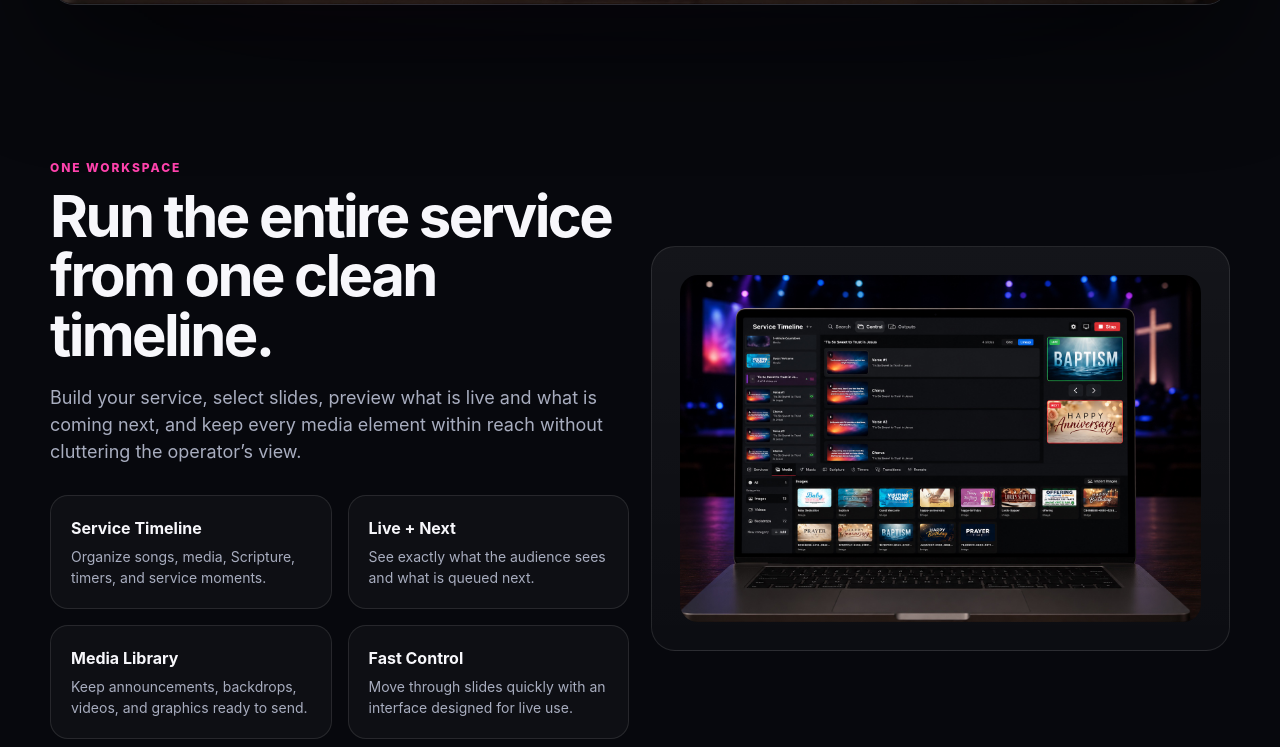
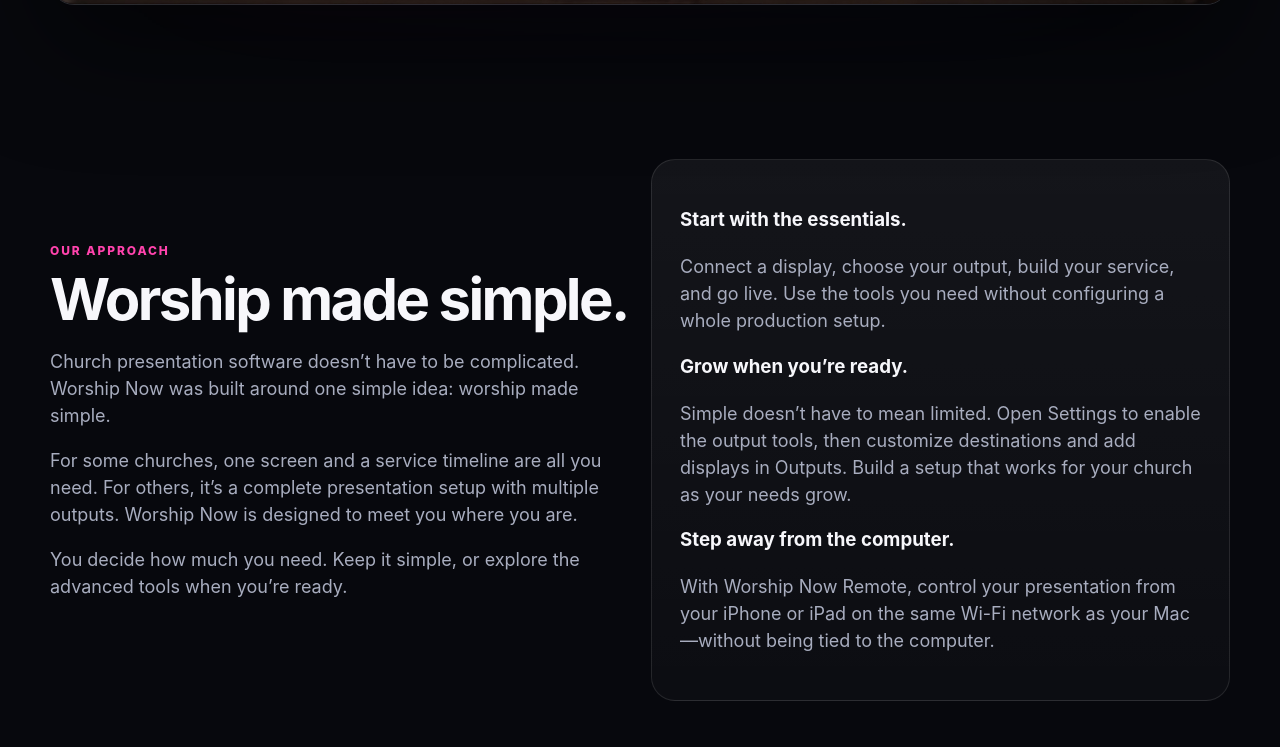
Before and after one commit to wehonorgod2-cyber/worship-now-studio-website, a plain HTML site: page index.html in a window 1280 px wide. Shown: the part 1453-2200 px from the top of the page. Drawn offline with Linux system fonts and the light colour scheme.

Commit message:
Add Worship made simple homepage section

```diff
--- a/index.html
+++ b/index.html
@@ -36,6 +36,26 @@
         </div>
         <div class="hero-shot">
           <img src="assets/studio-hero.jpg" width="1536" height="1024" fetchpriority="high" alt="Worship Now Studio control interface shown on a MacBook">
+        </div>
+      </div>
+    </section>
+
+    <section id="worship-made-simple" class="section" aria-labelledby="simple-heading">
+      <div class="wrap grid2">
+        <div>
+          <div class="kicker">Our approach</div>
+          <h2 id="simple-heading">Worship made simple.</h2>
+          <p class="sectioncopy">Church presentation software doesn’t have to be complicated. Worship Now was built around one simple idea: worship made simple.</p>
+          <p class="sectioncopy">For some churches, one screen and a service timeline are all you need. For others, it’s a complete presentation setup with multiple outputs. Worship Now is designed to meet you where you are.</p>
+          <p class="sectioncopy">You decide how much you need. Keep it simple, or explore the advanced tools when you’re ready.</p>
+        </div>
+        <div class="card">
+          <h3>Start with the essentials.</h3>
+          <p class="sectioncopy">Connect a display, choose your output, build your service, and go live. Use the tools you need without configuring a whole production setup.</p>
+          <h3>Grow when you’re ready.</h3>
+          <p class="sectioncopy">Simple doesn’t have to mean limited. Open Settings to enable the output tools, then customize destinations and add displays in Outputs. Build a setup that works for your church as your needs grow.</p>
+          <h3>Step away from the computer.</h3>
+          <p class="sectioncopy">With Worship Now Remote, control your presentation from your iPhone or iPad on the same Wi-Fi network as your Mac—without being tied to the computer.</p>
         </div>
       </div>
     </section>
@@ -91,7 +111,7 @@
     </section>
 
     <div class="section">
-      <div class="wrap"><p class="quote">“Built to keep the technology out of the way so your team can focus on the service.”</p></div>
+      <div class="wrap"><p class="quote">Simple when you want it.<br>Powerful when you need it.<br><span class="gradient">That’s Worship Now.</span></p></div>
     </div>
 
     <section id="download" class="footercta" aria-labelledby="download-heading">
```
